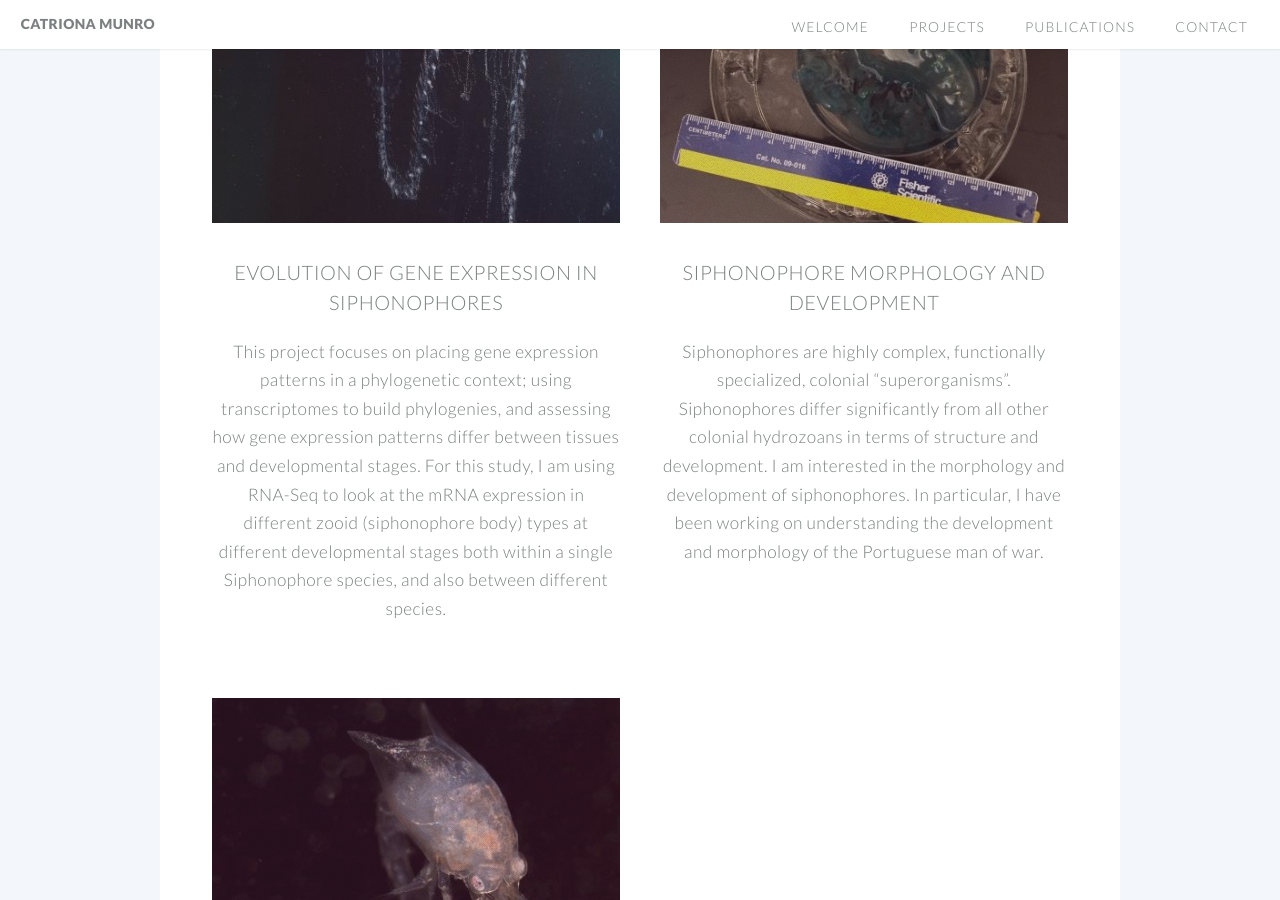
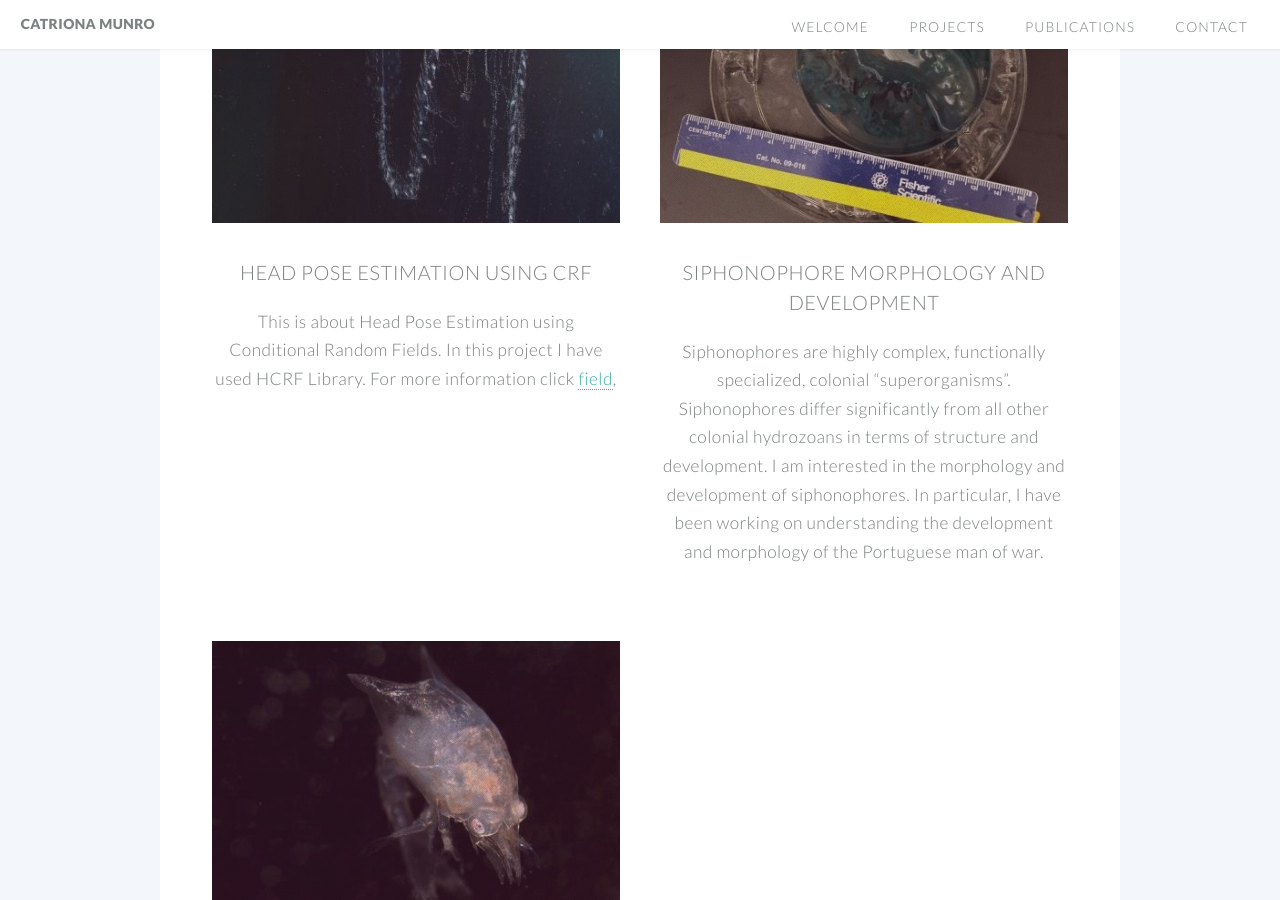
Before and after one commit to rahimentezari/rahim.github.io, a Jekyll site: the page built from index.html, in a window 1280 px wide and 900 px high, scrolled down 1327 px. Built offline with Jekyll 4.4.1, drawn with Linux system fonts in a browser that asks for light colours.

Commit message:
Update index.html

```diff
--- a/index.html
+++ b/index.html
@@ -38,9 +38,9 @@ layout: landing-page
 								<section>
 									<a href="#" class="image featured"><img src="images/IMG_6685.jpg" alt="" /></a>
 									<header>
-										<h3>Evolution of gene expression in siphonophores</h3>
+										<h3>Head Pose Estimation using CRF</h3>
 									</header>
-									<p>This project focuses on placing gene expression patterns in a phylogenetic context; using transcriptomes to build phylogenies, and assessing how gene expression patterns differ between tissues and developmental stages. For this study, I am using RNA-Seq to look at the mRNA expression in different zooid (siphonophore body) types at different developmental stages both within a single Siphonophore species, and also between different species. </p>
+									<p>This is about Head Pose Estimation using Conditional Random Fields. In this project I have used HCRF Library. For more information click <a href="https://github.com/rahimentezari/Activity-Recognition">field</a>, </p>
 								</section>
 
 							</div>
```
